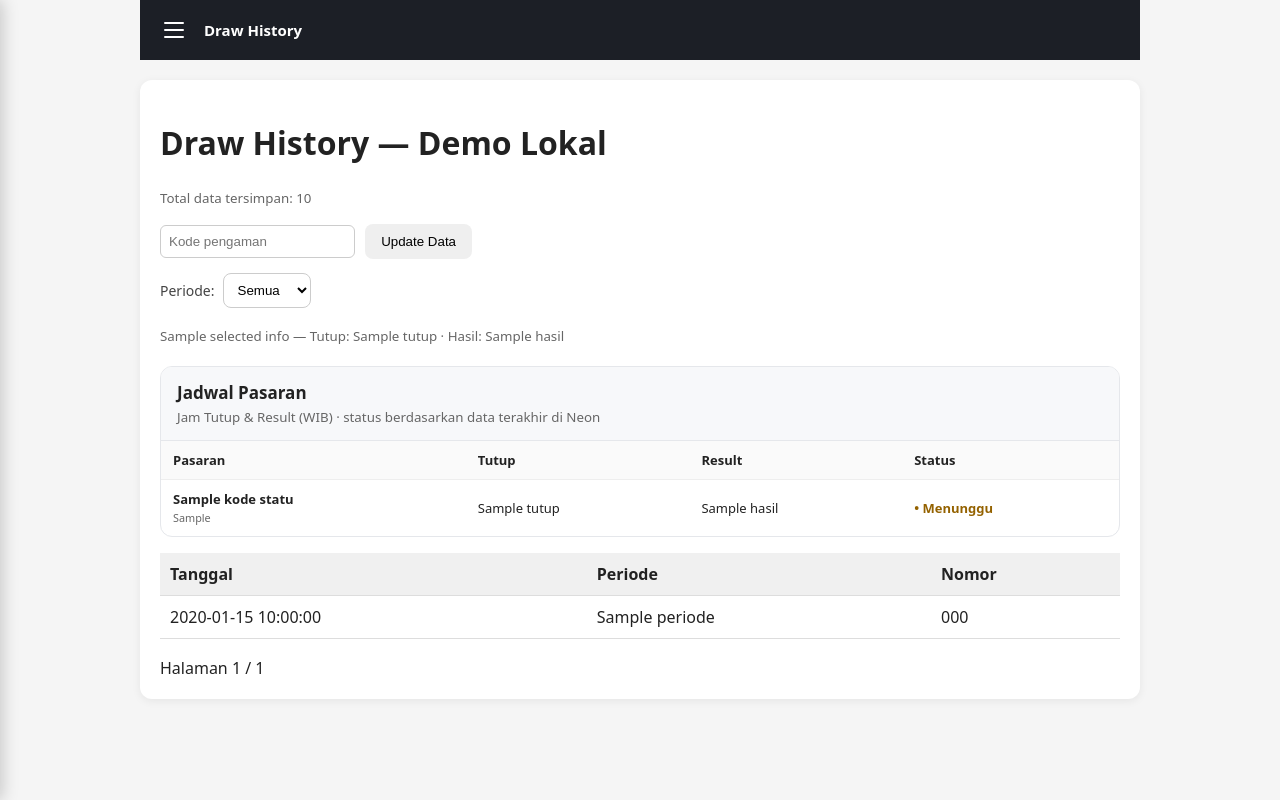
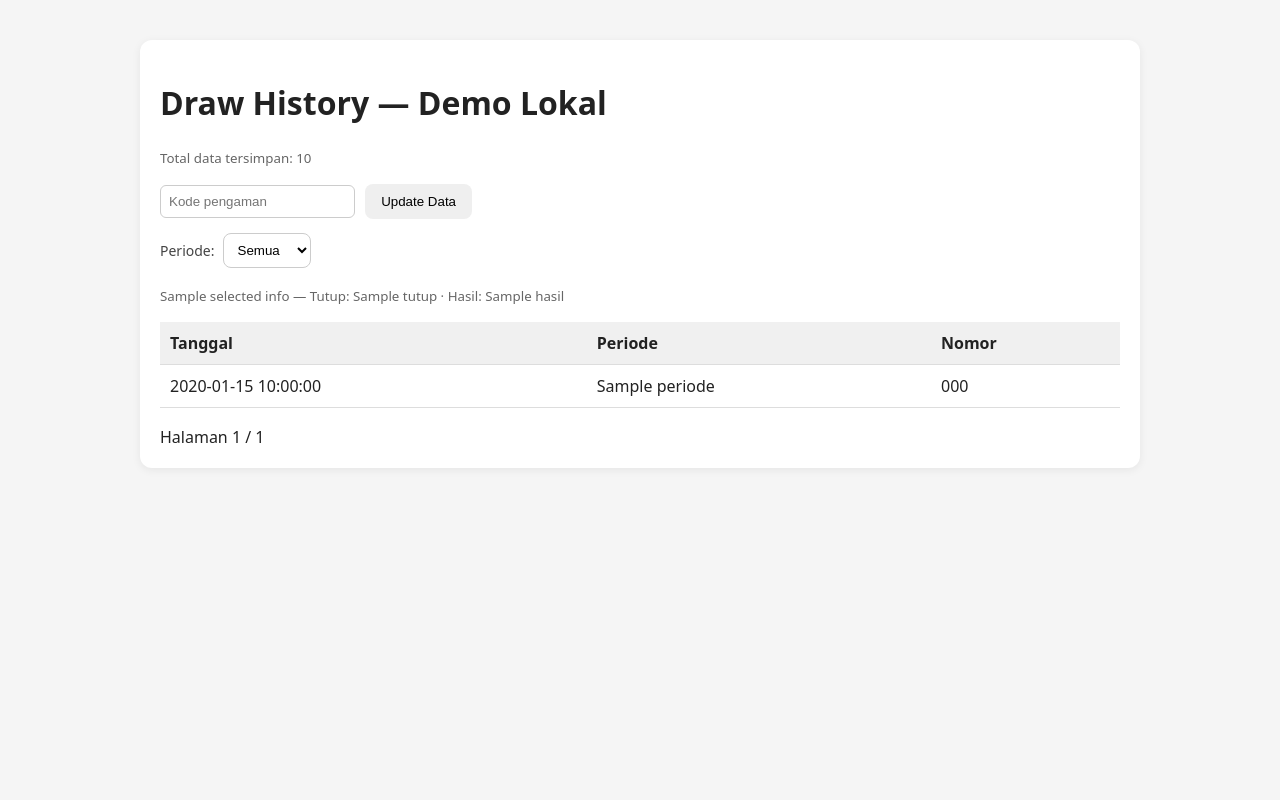
Before and after one commit to ag-bhg/Data, a Flask app: template templates/index.html in a window 1280 px wide. Run offline with Flask 3, Linux system fonts and the light colour scheme; the template is opened without the code that fills it: most values are stand-ins (such as "Sample title", 1, 10 or a date in 2020); some libraries are stand-ins or nearby versions.

Commit message:
Update index.html

```diff
--- a/templates/index.html
+++ b/templates/index.html
@@ -5,8 +5,8 @@
   <meta name="viewport" content="width=device-width, initial-scale=1">
   <title>Draw History — Demo Lokal</title>
   <style>
-    body{font-family:system-ui,sans-serif;max-width:1000px;margin:0 auto;padding:0 16px 40px;background:#f5f5f5;color:#222}
-    .card{background:#fff;border-radius:12px;padding:20px;box-shadow:0 2px 10px #0001;margin-top:20px}
+    body{font-family:system-ui,sans-serif;max-width:1000px;margin:40px auto;padding:0 16px;background:#f5f5f5;color:#222}
+    .card{background:#fff;border-radius:12px;padding:20px;box-shadow:0 2px 10px #0001}
     button{padding:10px 16px;border:0;border-radius:8px;cursor:pointer}
     table{width:100%;border-collapse:collapse;margin-top:16px}
     th,td{text-align:left;padding:10px;border-bottom:1px solid #ddd}
@@ -19,71 +19,9 @@
     .filter-periode{display:flex;gap:8px;align-items:center;margin-top:14px}
     .filter-periode select{padding:8px 10px;border-radius:8px;border:1px solid #ccc;background:#fff}
     .filter-periode label{font-size:14px;color:#444}
-    /* ===== Jadwal pasaran ===== */
-    .schedule-card{margin-top:20px;border:1px solid #e5e7eb;border-radius:12px;overflow:hidden;background:#fff}
-    .schedule-head{padding:14px 16px;background:#f7f8fa;border-bottom:1px solid #e5e7eb}
-    .schedule-head h2{margin:0;font-size:17px}
-    .schedule-head small{display:block;margin-top:4px;color:#666}
-    .schedule-table{width:100%;border-collapse:collapse;margin-top:0}
-    .schedule-table th,.schedule-table td{padding:10px 12px;border-bottom:1px solid #eee;text-align:left;font-size:13px}
-    .schedule-table th{font-weight:600;background:#fafafa}
-    .schedule-table tr:last-child td{border-bottom:0}
-    .schedule-status{white-space:nowrap;font-weight:600}
-    .status-ok{color:#16803c}.status-late{color:#b42318}.status-wait{color:#946200}
-    .schedule-empty{padding:14px;color:#666}
-    @media (max-width:640px){.schedule-table th,.schedule-table td{padding:9px 8px;font-size:12px}}
-
-    /* ===== Topbar + menu hamburger ===== */
-    .topbar{
-      position:sticky; top:0; z-index:20;
-      display:flex; align-items:center; gap:12px;
-      background:#1c1f26; color:#fff; padding:12px 16px;
-    }
-    .hamburger{
-      width:36px; height:36px; border:0; border-radius:8px;
-      background:transparent; cursor:pointer;
-      display:flex; flex-direction:column; justify-content:center; gap:5px; align-items:center;
-    }
-    .hamburger span{display:block; width:20px; height:2px; background:#fff; border-radius:2px}
-    .topbar-title{font-size:15px; font-weight:600}
-
-    .menu-overlay{
-      position:fixed; inset:0; background:#0006; z-index:29;
-      display:none;
-    }
-    .menu-overlay.open{display:block}
-
-    .menu-panel{
-      position:fixed; top:0; left:0; bottom:0; width:220px; z-index:30;
-      background:#fff; box-shadow:2px 0 16px #0003;
-      transform:translateX(-100%); transition:transform .2s ease;
-      padding:16px 0; overflow-y:auto;
-    }
-    .menu-panel.open{transform:translateX(0)}
-    .menu-panel h2{font-size:13px; color:#888; text-transform:uppercase; margin:0 16px 8px}
-    .menu-panel a{
-      display:block; padding:12px 16px; color:#222; text-decoration:none; font-size:15px;
-    }
-    .menu-panel a.active{background:#eef4ff; color:#2255cc; font-weight:600}
-    .menu-panel a:not(.active):hover{background:#f5f5f5}
   </style>
 </head>
 <body>
-
-<div class="topbar">
-  <button class="hamburger" id="btnMenu" aria-label="Buka menu">
-    <span></span><span></span><span></span>
-  </button>
-  <div class="topbar-title">Draw History</div>
-</div>
-
-<div class="menu-overlay" id="menuOverlay"></div>
-<nav class="menu-panel" id="menuPanel">
-  <h2>Menu</h2>
-  <a href="{{ url_for('index') }}" class="active">Home</a>
-  <a href="{{ url_for('analisis_waktu.halaman_analisis_waktu') }}">Analisis</a>
-</nav>
-
 <div class="card">
   <h1>Draw History — Demo Lokal</h1>
   <p><small>Total data tersimpan: {{ total }}</small></p>
@@ -127,41 +65,6 @@
     {% endif %}
   {% endif %}
 
-  <!-- Daftar jadwal pasaran. Sumbernya kode_status dari backend.
-       Scan data tetap berjalan otomatis setiap 5 menit. -->
-  <section class="schedule-card">
-    <div class="schedule-head">
-      <h2>Jadwal Pasaran</h2>
-      <small>Jam Tutup &amp; Result (WIB) · status berdasarkan data terakhir di Neon</small>
-    </div>
-    {% if kode_status %}
-    <table class="schedule-table">
-      <thead><tr><th>Pasaran</th><th>Tutup</th><th>Result</th><th>Status</th></tr></thead>
-      <tbody>
-        {% for k, st in kode_status.items() %}
-        <tr>
-          <td><strong>{{ st.nama }}</strong><br><small>{{ k }}</small></td>
-          <td>{{ st.tutup }}</td>
-          <td>{{ st.hasil }}</td>
-          <td class="schedule-status">
-            {% if st.telat == True %}
-              <span class="status-late">⚠ Terlambat</span>
-              {% if st.terakhir %}<br><small>Terakhir: {{ st.terakhir }}</small>{% endif %}
-            {% elif st.telat == False %}
-              <span class="status-ok">✓ Sudah result</span>
-            {% else %}
-              <span class="status-wait">• Menunggu</span>
-            {% endif %}
-          </td>
-        </tr>
-        {% endfor %}
-      </tbody>
-    </table>
-    {% else %}
-      <div class="schedule-empty">Data jadwal pasaran belum tersedia.</div>
-    {% endif %}
-  </section>
-
   {% with messages = get_flashed_messages(with_categories=true) %}
     {% for category, message in messages %}
       <div class="msg {{ category }}">{{ message }}</div>
@@ -189,27 +92,5 @@
     {% if page < pages %}<a href="?page={{ page+1 }}{% if selected_kode %}&kode={{ selected_kode }}{% endif %}">Berikutnya →</a>{% endif %}
   </div>
 </div>
-
-<script>
-  const btnMenu = document.getElementById('btnMenu');
-  const menuPanel = document.getElementById('menuPanel');
-  const menuOverlay = document.getElementById('menuOverlay');
-
-  function bukaMenu(){
-    menuPanel.classList.add('open');
-    menuOverlay.classList.add('open');
-  }
-  function tutupMenu(){
-    menuPanel.classList.remove('open');
-    menuOverlay.classList.remove('open');
-  }
-
-  btnMenu.addEventListener('click', bukaMenu);
-  menuOverlay.addEventListener('click', tutupMenu);
-
-  // Sinkronkan tampilan dengan siklus scan otomatis 5 menit.
-  setTimeout(function(){ window.location.reload(); }, 5 * 60 * 1000);
-</script>
-
 </body>
 </html>
```
